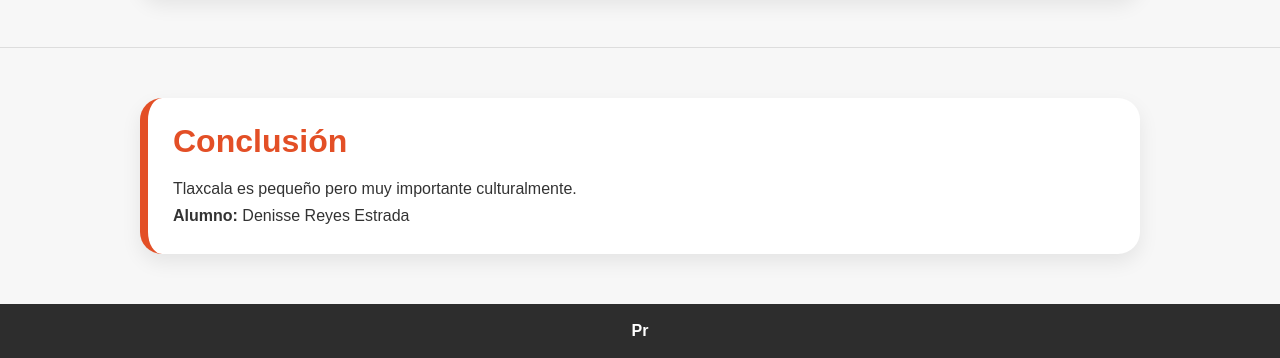
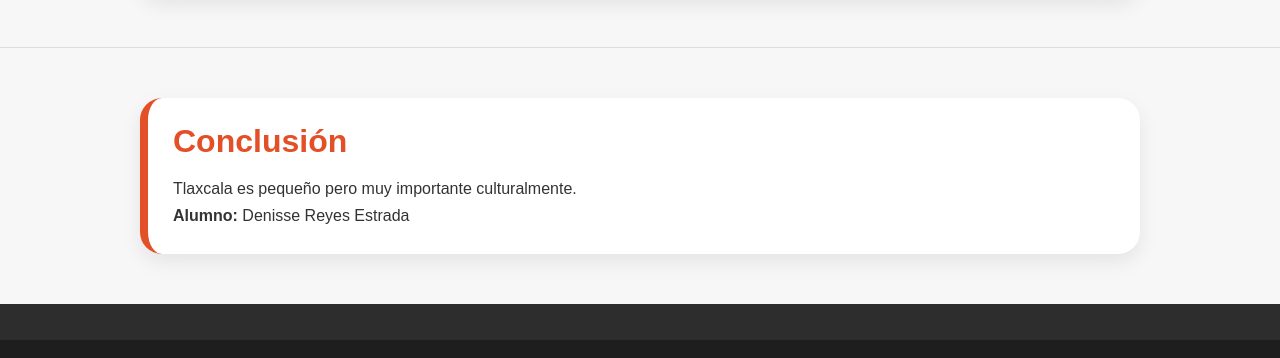
Before and after one commit to denissealejandra455-source/App_Tlaxcalaa, a plain HTML site: page index.html in a window 1280 px wide. Shown: the part 3137-3495 px from the top of the page. Drawn offline with Linux system fonts and the light colour scheme.

Commit message:
Fix footer paragraph in index.html

```diff
--- a/index.html
+++ b/index.html
@@ -130,4 +130,4 @@
 </main>
 
 <footer class="footer">
-  <p>Pr
+  <p>
```
